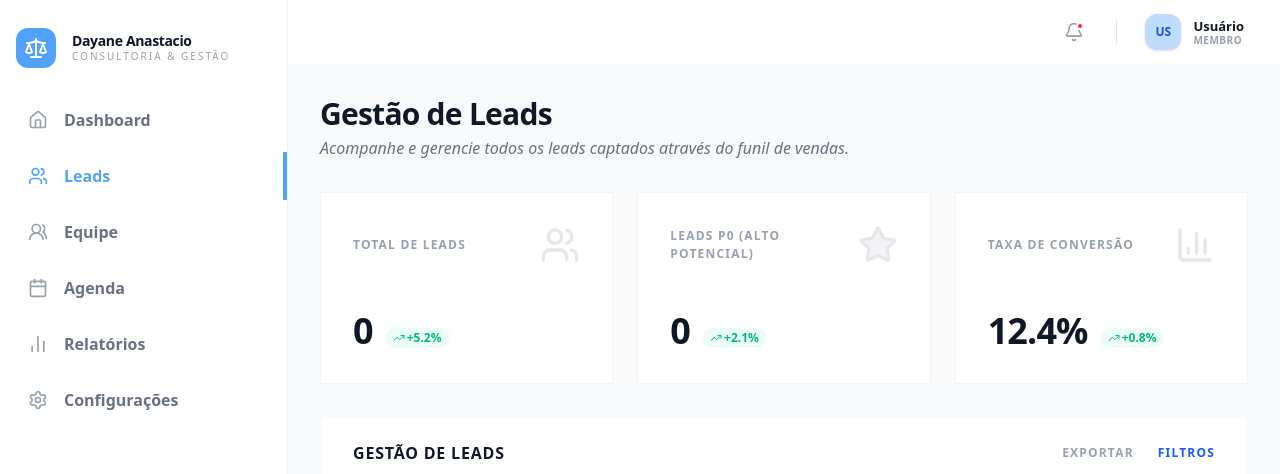
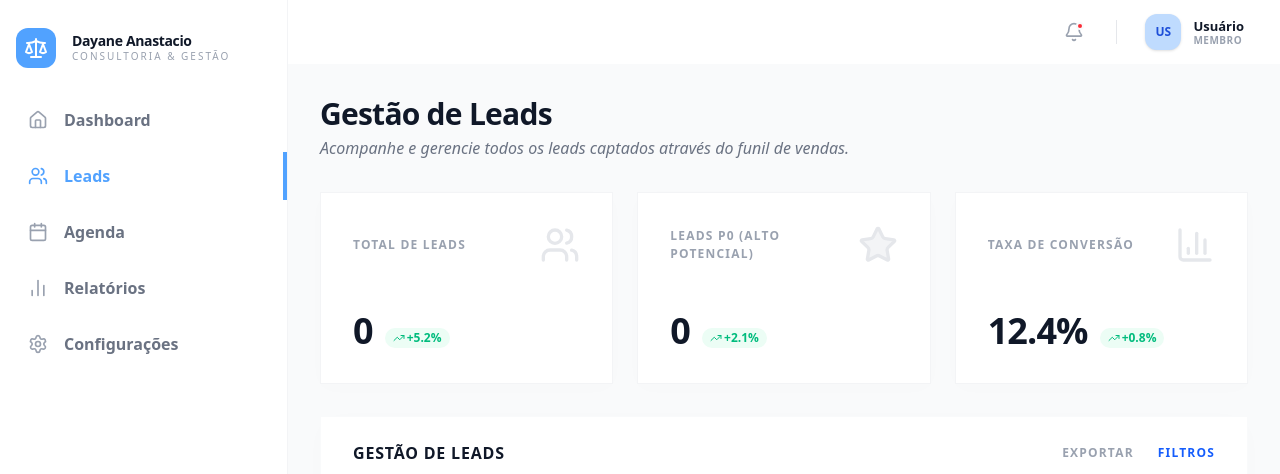
Before and after one commit to rodrigoanastacio/DA_webapp, a Next.js app: page /dashboard/leads/list in a window 1280 px wide. Shown: the top 474 px of the page. Built offline with nearby package versions, Linux system fonts and the light colour scheme; no server answers; the database is empty.

Commit message:
feat: implement RBAC for team module

```diff
--- a/src/app/(dashboard)/dashboard/team/list/page.tsx
+++ b/src/app/(dashboard)/dashboard/team/list/page.tsx
@@ -1,11 +1,22 @@
 import { createAdminClient } from '@/lib/supabase/admin'
+import { createClient } from '@/lib/supabase/server'
 import { teamHandler } from '@/shared/api-handlers/team/team.handler'
+import { userHandler } from '@/shared/api-handlers/user/user.handler'
 import { teamService } from '@/shared/services/team/team.service'
+import { redirect } from 'next/navigation'
 import { TeamManager } from '../components/TeamManager'
 
 export default async function TeamPage() {
+  // 1. Verify Access (RBAC)
+  const supabaseAuth = await createClient()
+  const currentUser = await userHandler.getMe(supabaseAuth)
+
+  if (currentUser?.role !== 'admin') {
+    redirect('/dashboard')
+  }
+
+  // 2. Fetch Data (Admin Privileges)
   const supabase = createAdminClient()
-
   const profiles = await teamHandler.list(supabase)
 
   const profilesData = profiles.map((p) => ({
--- a/src/components/dashboard/DashboardSidebar.tsx
+++ b/src/components/dashboard/DashboardSidebar.tsx
@@ -29,6 +29,7 @@ interface DashboardSidebarProps {
     name?: string
     email?: string
     avatar_url?: string
+    role?: string
   }
 }
 
@@ -37,6 +38,13 @@ export function DashboardSidebar({ user }: DashboardSidebarProps) {
   const { handleLogout, isLoggingOut } = useDashboard()
 
   const displayName = getUserDisplayName(user)
+
+  const filteredNavigation = navigation.filter((item) => {
+    if (item.href === '/dashboard/team/list') {
+      return user?.role === 'admin'
+    }
+    return true
+  })
 
   return (
     <div className="flex h-full flex-col bg-white border-r border-gray-100">
@@ -71,7 +79,7 @@ export function DashboardSidebar({ user }: DashboardSidebarProps) {
         <ul role="list" className="flex flex-1 flex-col gap-y-7 pl-4">
           <li className="flex-1">
             <ul role="list" className="space-y-2">
-              {navigation.map((item) => {
+              {filteredNavigation.map((item) => {
                 const isActive = pathname === item.href
                 return (
                   <li key={item.name} className="relative">
```
